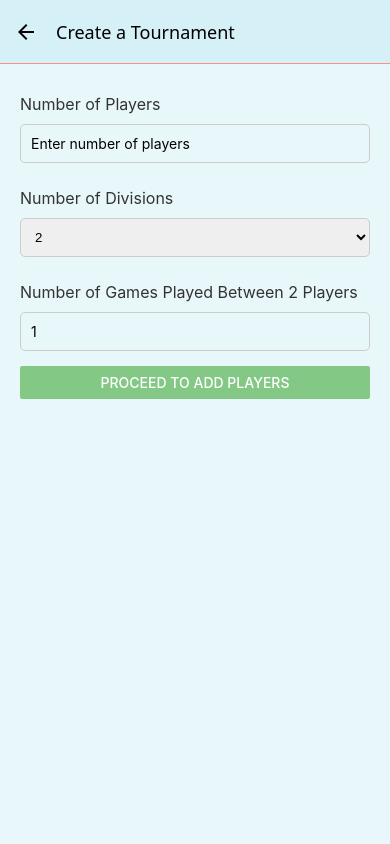
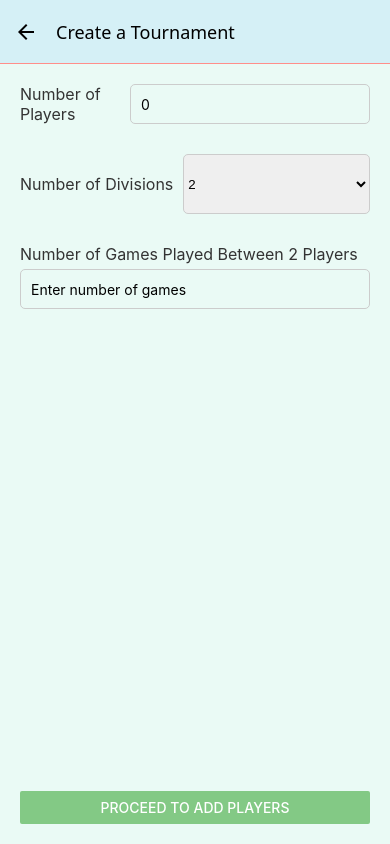
Before and after one commit to dhanush-rahul/Rack-Roll, a React Native app in the folder frontend/: screen /CreateTournament in a window 390 px wide. Built offline with nearby package versions, Linux system fonts and the light colour scheme.

Commit message:
Resolved create player bug caused by location

```diff
--- a/frontend/src/screens/CreateTournamentScreen.js
+++ b/frontend/src/screens/CreateTournamentScreen.js
@@ -2,53 +2,63 @@ import React, { useState } from 'react';
 import { View, Text, TextInput, Button, Alert, StyleSheet } from 'react-native';
 import { Picker } from '@react-native-picker/picker';
 
-
 const AddTournamentScreen = ({ navigation }) => {
     const [numPlayers, setNumPlayers] = useState('');
     const [numDivisions, setNumDivisions] = useState(2);
-    const [numGames, setNumGames] = useState(1);
+    const [numGames, setNumGames] = useState('');
 
     const handleProceed = () => {
         if (!numPlayers || !numDivisions || !numGames) {
             Alert.alert("Error", "Please fill in all fields");
             return;
         }
-        // Navigate to the Add Players screen with tournament settings as params
         navigation.navigate('AddPlayers', { numPlayers, numDivisions, numGames });
     };
 
     return (
         <View style={styles.container}>
+            {/* Number of Players */}
+            <View style={styles.row}>
                 <Text style={styles.label}>Number of Players</Text>
                 <TextInput
                     style={styles.input}
                     value={numPlayers}
                     onChangeText={setNumPlayers}
                     keyboardType="numeric"
-                placeholder="Enter number of players"
+                    placeholder="0"
                 />
+            </View>
 
+            {/* Number of Divisions */}
+            <View style={styles.row}>
                 <Text style={styles.label}>Number of Divisions</Text>
                 <Picker
                     selectedValue={numDivisions}
-                style={styles.input}
+                    style={styles.picker}
                     onValueChange={(itemValue) => setNumDivisions(itemValue)}
                 >
                     <Picker.Item label="2" value={2} />
                     <Picker.Item label="3" value={3} />
                     <Picker.Item label="4" value={4} />
                 </Picker>
+            </View>
 
+            {/* Number of Games */}
+            <View style={styles.column}>
                 <Text style={styles.label}>Number of Games Played Between 2 Players</Text>
                 <TextInput
-                style={styles.input}
+                    style={styles.inputFullWidth}
                     value={numGames}
                     onChangeText={setNumGames}
                     keyboardType="numeric"
                     placeholder="Enter number of games"
                 />
+            </View>
 
+            {/* Proceed Button */}
+            <View style={styles.footer}>
                 <Button title="Proceed to Add Players" onPress={handleProceed} color="#83c985" />
+            </View>
         </View>
     );
 };
@@ -59,17 +69,50 @@ const styles = StyleSheet.create({
     container: {
         flex: 1,
         padding: 20,
+        backgroundColor: '#eafaf5',
+    },
+    row: {
+        flexDirection: 'row',
+        justifyContent: 'space-between',
+        alignItems: 'center',
+        marginBottom:30,
+    },
+    column: {
+        marginBottom: 15, // Space between this section and the next
     },
     label: {
         fontSize: 16,
         color: '#333',
-        marginVertical: 10,
     },
     input: {
+        flex: 1,
         borderWidth: 1,
         borderColor: '#ccc',
         borderRadius: 5,
         padding: 10,
-        marginBottom: 15,
+        marginLeft: 10,
+        height: 40,
+    },
+    inputFullWidth: {
+        borderWidth: 1,
+        borderColor: '#ccc',
+        borderRadius: 5,
+        padding: 10,
+        marginTop: 5,
+        height: 40,
+    },
+    picker: {
+        flex: 1,
+        borderWidth: 1,
+        borderColor: '#ccc',
+        borderRadius: 5,
+        marginLeft: 10,
+        height: 60,
+    },
+    footer: {
+        position: 'absolute',
+        bottom: 20,
+        left: 20,
+        right: 20,
     },
 });
--- a/frontend/src/screens/PlayerScreen.js
+++ b/frontend/src/screens/PlayerScreen.js
@@ -9,8 +9,10 @@ import {
     Alert,
     Animated,
     TextInput,
+    Modal,
+    Button,
 } from 'react-native';
-import { fetchPlayersByLocation, updatePlayerHandicap } from '../services/api'; // Ensure you have your API service set up
+import { createPlayer, fetchPlayersByLocation, updatePlayerHandicap } from '../services/api'; // Ensure you have your API service set up
 
 const calculateNewHandicap = (scores, currentHandicap) => {
     if (scores.length === 0) {
@@ -43,7 +45,7 @@ const PlayerRow = ({
         return null;
     }
 
-    const displayedScores = item.scores.slice(-10); // Get last 10 scores
+    const displayedScores = (item.scores || Array(10).fill(0)).slice(-10);  // Get last 10 scores
     const [newHandicap, setNewHandicap] = useState(calculateNewHandicap(displayedScores, item.handicap || 0));
 
     // Compare currentHandicap and newHandicap
@@ -139,7 +141,9 @@ const PlayerRow = ({
 const PlayerScreen = () => {
     const [players, setPlayers] = useState([]);
     const [highlightedRow, setHighlightedRow] = useState(null);
-
+    const [showAddPlayerModal, setShowAddPlayerModal] = useState(false);
+    const [newPlayerName, setNewPlayerName] = useState('');
+    const [newPlayerHandicap, setNewPlayerHandicap] = useState('');
     useEffect(() => {
         fetchPlayers();
     }, []);
@@ -161,6 +165,28 @@ const PlayerScreen = () => {
             console.error("Error updating player handicap:", error);
         }
     };
+    const handleAddNewPlayer = async () => {
+            if (!newPlayerName.trim()) {
+                Alert.alert('Error', 'Player name is required.');
+                return;
+            }
+
+            try {
+                // Save the new player to the backend
+                const newPlayer = await createPlayer({ name: newPlayerName, handicap: newPlayerHandicap || 0 });
+                console.log(newPlayer)
+                // Add the new player object to the lists
+                setPlayers((prev) => [...prev, newPlayer]);
+
+                // Reset modal inputs and close modal
+                setNewPlayerName('');
+                setNewPlayerHandicap('');
+                setShowAddPlayerModal(false);
+            } catch (error) {
+                console.error('Error creating player:', error);
+                Alert.alert('Error', 'Failed to add the player.');
+            }
+        };
 
     return (
         <View style={styles.container}>
@@ -215,6 +241,54 @@ const PlayerScreen = () => {
                     />
                 </View>
             </ScrollView>
+            {/* Add New Player Button */}
+            <TouchableOpacity
+                    style={[
+                        styles.button,
+                        styles.addPlayerButton,
+                    ]}
+                    onPress={() => {
+                        // Implement navigation to AddPlayerScreen
+                        setShowAddPlayerModal(!showAddPlayerModal);
+                    }}
+                >
+                    <Text style={styles.addPlayerText}>Add New Player</Text>
+                </TouchableOpacity>
+
+                {/* Add Player Modal */}
+                            <Modal
+                                visible={showAddPlayerModal}
+                                transparent
+                                animationType="slide"
+                                onRequestClose={() => setShowAddPlayerModal(false)}
+                            >
+                                <View style={styles.modalContainer}>
+                                    <View style={styles.modalContent}>
+                                        <Text style={styles.modalTitle}>Add New Player</Text>
+                                        <TextInput
+                                            style={styles.modalInput}
+                                            value={newPlayerName}
+                                            onChangeText={setNewPlayerName}
+                                            placeholder="Enter Player Name"
+                                        />
+                                        <TextInput
+                                            style={styles.modalInput}
+                                            value={newPlayerHandicap}
+                                            onChangeText={setNewPlayerHandicap}
+                                            placeholder="Enter Player Handicap"
+                                            keyboardType="numeric"
+                                        />
+                                        <View style={styles.modalButtons}>
+                                            <Button title="Add" onPress={handleAddNewPlayer} />
+                                            <Button
+                                                title="Cancel"
+                                                color="red"
+                                                onPress={() => setShowAddPlayerModal(false)}
+                                            />
+                                        </View>
+                                    </View>
+                                </View>
+                            </Modal>
         </View>
     );
 };
@@ -293,6 +367,13 @@ const styles = StyleSheet.create({
         fontSize: 12,
         textAlign: 'center',
     },
+    addPlayerText:{
+        fontSize: 18,
+        color: '#fff',
+        textAlign: 'center',
+        paddingVertical: 5,
+        paddingHorizontal: 10,
+    },
     verticalDivider: {
         width: 1,
         backgroundColor: '#ddd',
@@ -316,4 +397,46 @@ const styles = StyleSheet.create({
         paddingHorizontal: 5,
         width: 50, // Matches the score column width
     },
+    addPlayerButton:{
+        marginTop: 5,
+        backgroundColor: '#83c985',
+        borderRadius: 5,
+        padding: 5,
+        // marginLeft: 10,
+        alignSelf: 'center',
+        marginBottom: 5,
+        width: 200,
+        fontSize: 14
+    },
+    modalContainer: {
+        flex: 1,
+        justifyContent: 'center',
+        alignItems: 'center',
+        backgroundColor: 'rgba(0, 0, 0, 0.5)',
+    },
+    modalContent: {
+        backgroundColor: '#fff',
+        padding: 20,
+        borderRadius: 10,
+        width: '80%',
+        alignItems: 'center',
+    },
+    modalTitle: {
+        fontSize: 18,
+        fontWeight: 'bold',
+        marginBottom: 10,
+    },
+    modalInput: {
+        borderWidth: 1,
+        borderColor: '#ccc',
+        borderRadius: 5,
+        padding: 10,
+        width: '100%',
+        marginBottom: 10,
+    },
+    modalButtons: {
+        flexDirection: 'row',
+        justifyContent: 'space-between',
+        width: '100%',
+    },
 });
--- a/frontend/src/services/api.js
+++ b/frontend/src/services/api.js
@@ -3,8 +3,8 @@ import axios from 'axios';
 import { Alert } from 'react-native';
 
 const api = axios.create({
-    baseURL: 'https://api.dhanushcharipally.com/api', // Replace with your backend URL
-    // baseURL:'http://192.168.2.20:5000/api',
+    // baseURL: 'https://api.dhanushcharipally.com/api', // Replace with your backend URL
+    baseURL:'http://192.168.2.20:5000/api',
     headers:{
         'Content-Type': 'application/json',
     }
@@ -74,7 +74,14 @@ export const getAllPlayersOfLocation = async (locationId) =>{
 
 // Create a new player
 export const createPlayer = async (playerData) => {
-    const response = await api.post('/players', playerData);
+    const locationId = await AsyncStorage.getItem('locationId');
+    const playerDataWithLocation = {
+        ...playerData,
+        locationId, // Add locationId to playerData
+    };
+    console.log(playerDataWithLocation);
+
+    const response = await api.post('/players', playerDataWithLocation);
     return response.data;
 };
 
```
Also changed, not shown: frontend/package.json (+6 -2 lines), 2 other files (tests, documents, lock files or other folders). Lines whose indentation alone changed are shown as unchanged.
